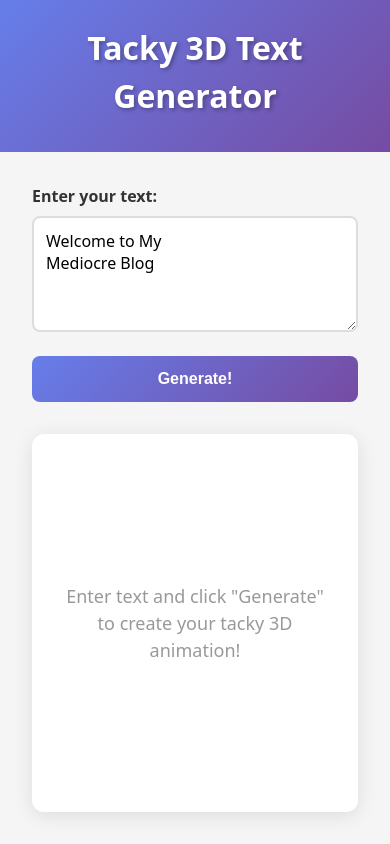
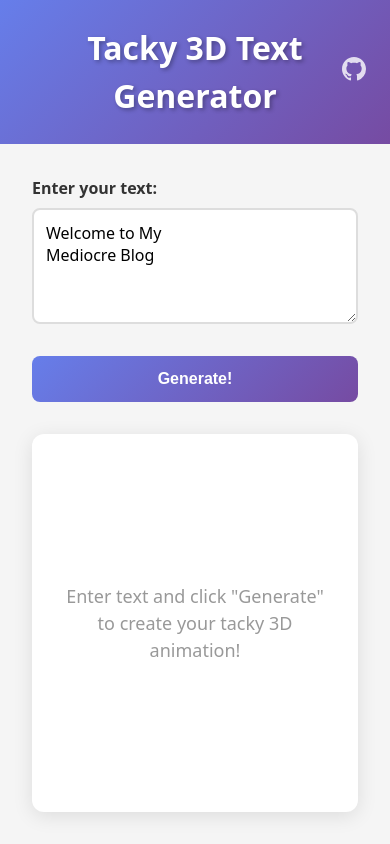
Before and after one commit to iotalambda/tacky-text-generator, a React (Vite) app: page / in a window 390 px wide. Built offline with nearby package versions, Linux system fonts and the light colour scheme.

Commit message:
feat: Add readme and github icon, improve responsiveness

```diff
--- a/src/App.css
+++ b/src/App.css
@@ -3,7 +3,7 @@
 }
 
 .app {
-  min-height: 100vh;
+  height: 100%;
   display: flex;
   flex-direction: column;
   font-family: system-ui, -apple-system, sans-serif;
@@ -14,10 +14,11 @@
   color: white;
   padding: 1.5rem 2rem;
   text-align: center;
+  position: relative;
 }
 
 .header h1 {
-  margin: 0 0 0.5rem;
+  margin: 0;
   font-size: 2rem;
   text-shadow: 2px 2px 4px rgba(0, 0, 0, 0.3);
 }
@@ -27,12 +28,28 @@
   opacity: 0.9;
 }
 
+.github-link {
+  position: absolute;
+  right: 1.5rem;
+  top: 50%;
+  transform: translateY(-50%);
+  color: white;
+  opacity: 0.8;
+  transition: opacity 0.2s, transform 0.2s;
+}
+
+.github-link:hover {
+  opacity: 1;
+  transform: translateY(-50%) scale(1.1);
+}
+
 .main {
   flex: 1;
   display: flex;
   gap: 2rem;
   padding: 2rem;
   background: #f5f5f5;
+  min-height: 0;
 }
 
 .controls {
@@ -41,6 +58,7 @@
   display: flex;
   flex-direction: column;
   gap: 1.5rem;
+  overflow-y: auto;
 }
 
 .input-group {
@@ -157,6 +175,9 @@
   margin: 0;
   padding: 0;
   list-style: none;
+  display: grid;
+  grid-template-columns: 1fr 1fr;
+  gap: 0.25rem 1rem;
 }
 
 .config-info li {
@@ -166,6 +187,19 @@
   display: flex;
   align-items: center;
   gap: 0.5rem;
+}
+
+.config-label {
+  color: #666;
+  font-weight: 500;
+}
+
+.config-value {
+  color: #333;
+  font-weight: 600;
+  display: flex;
+  align-items: center;
+  gap: 0.25rem;
 }
 
 .color-swatch {
@@ -183,7 +217,6 @@
   border-radius: 12px;
   box-shadow: 0 4px 20px rgba(0, 0, 0, 0.1);
   overflow: hidden;
-  min-height: 400px;
   display: flex;
   align-items: center;
   justify-content: center;
@@ -211,15 +244,38 @@
 }
 
 @media (max-width: 768px) {
+  .app {
+    height: auto;
+    min-height: 100%;
+  }
+
   .main {
     flex-direction: column;
   }
 
   .controls {
     width: 100%;
+    display: contents;
+  }
+
+  .input-group {
+    order: 1;
+  }
+
+  .button-group {
+    order: 2;
+  }
+
+  .export-group {
+    order: 3;
   }
 
   .preview {
+    order: 4;
     min-height: 300px;
   }
+
+  .config-info {
+    order: 5;
+  }
 }
--- a/src/App.tsx
+++ b/src/App.tsx
@@ -96,6 +96,17 @@
     <div className="app">
       <header className="header">
         <h1>Tacky 3D Text Generator</h1>
+        <a
+          href="https://github.com/iotalambda/tacky-text-generator"
+          target="_blank"
+          rel="noopener noreferrer"
+          className="github-link"
+          aria-label="View source on GitHub"
+        >
+          <svg viewBox="0 0 16 16" width="24" height="24" fill="currentColor">
+            <path d="M8 0C3.58 0 0 3.58 0 8c0 3.54 2.29 6.53 5.47 7.59.4.07.55-.17.55-.38 0-.19-.01-.82-.01-1.49-2.01.37-2.53-.49-2.69-.94-.09-.23-.48-.94-.82-1.13-.28-.15-.68-.52-.01-.53.63-.01 1.08.58 1.23.82.72 1.21 1.87.87 2.33.66.07-.52.28-.87.51-1.07-1.78-.2-3.64-.89-3.64-3.95 0-.87.31-1.59.82-2.15-.08-.2-.36-1.02.08-2.12 0 0 .67-.21 2.2.82.64-.18 1.32-.27 2-.27.68 0 1.36.09 2 .27 1.53-1.04 2.2-.82 2.2-.82.44 1.1.16 1.92.08 2.12.51.56.82 1.27.82 2.15 0 3.07-1.87 3.75-3.65 3.95.29.25.54.73.54 1.48 0 1.07-.01 1.93-.01 2.2 0 .21.15.46.55.38A8.013 8.013 0 0016 8c0-4.42-3.58-8-8-8z"/>
+          </svg>
+        </a>
       </header>
 
       <main className="main">
@@ -151,19 +162,19 @@
             <div className="config-info">
               <h3>Current Style:</h3>
               <ul>
-                <li>Font: {config.style.fontUrl.split('/').pop()?.replace('.json', '').replace(/-/g, ' ')}</li>
-                <li>Animation: {config.animation.type}</li>
-                <li>Initial angle: {Math.round(config.animation.initialAngle.x * 180 / Math.PI)}°, {Math.round(config.animation.initialAngle.y * 180 / Math.PI)}°</li>
+                <li><span className="config-label">Font</span> <span className="config-value">{config.style.fontUrl.split('/').pop()?.replace('.json', '').replace(/-/g, ' ')}</span></li>
+                <li><span className="config-label">Animation</span> <span className="config-value">{config.animation.type}</span></li>
+                <li><span className="config-label">Angle</span> <span className="config-value">{Math.round(config.animation.initialAngle.x * 180 / Math.PI)}°, {Math.round(config.animation.initialAngle.y * 180 / Math.PI)}°</span></li>
                 <li>
-                  Face: <span className="color-swatch" style={{ backgroundColor: config.style.faceColor }} /> {config.style.faceColor}
+                  <span className="config-label">Face</span> <span className="config-value"><span className="color-swatch" style={{ backgroundColor: config.style.faceColor }} /> {config.style.faceColor}</span>
                 </li>
                 <li>
-                  Sides: <span className="color-swatch" style={{ backgroundColor: config.style.sideColor1 }} /> <span className="color-swatch" style={{ backgroundColor: config.style.sideColor2 }} /> {config.style.sideColor1} / {config.style.sideColor2}
+                  <span className="config-label">Sides</span> <span className="config-value"><span className="color-swatch" style={{ backgroundColor: config.style.sideColor1 }} /> <span className="color-swatch" style={{ backgroundColor: config.style.sideColor2 }} /></span>
                 </li>
-                <li style={{ textDecoration: config.style.edgeColorEnabled ? 'none' : 'line-through', opacity: config.style.edgeColorEnabled ? 1 : 0.5 }}>
-                  Edge: <span className="color-swatch" style={{ backgroundColor: config.style.edgeColor }} /> {config.style.edgeColor}
+                <li style={{ opacity: config.style.edgeColorEnabled ? 1 : 0.5 }}>
+                  <span className="config-label">Edge</span> <span className="config-value"><span className="color-swatch" style={{ backgroundColor: config.style.edgeColor }} /> {config.style.edgeColorEnabled ? 'On' : 'Off'}</span>
                 </li>
-                <li>Cycle: {config.animation.cycleDuration.toFixed(1)}s</li>
+                <li><span className="config-label">Cycle</span> <span className="config-value">{config.animation.cycleDuration.toFixed(1)}s</span></li>
               </ul>
             </div>
           )}
--- a/src/index.css
+++ b/src/index.css
@@ -13,12 +13,12 @@
   -moz-osx-font-smoothing: grayscale;
 }
 
-body {
+html, body {
   margin: 0;
   min-width: 320px;
-  min-height: 100vh;
+  height: 100%;
 }
 
 #root {
-  min-height: 100vh;
+  height: 100%;
 }
```
Also changed, not shown: 1 other file (tests, documents, lock files or other folders).
